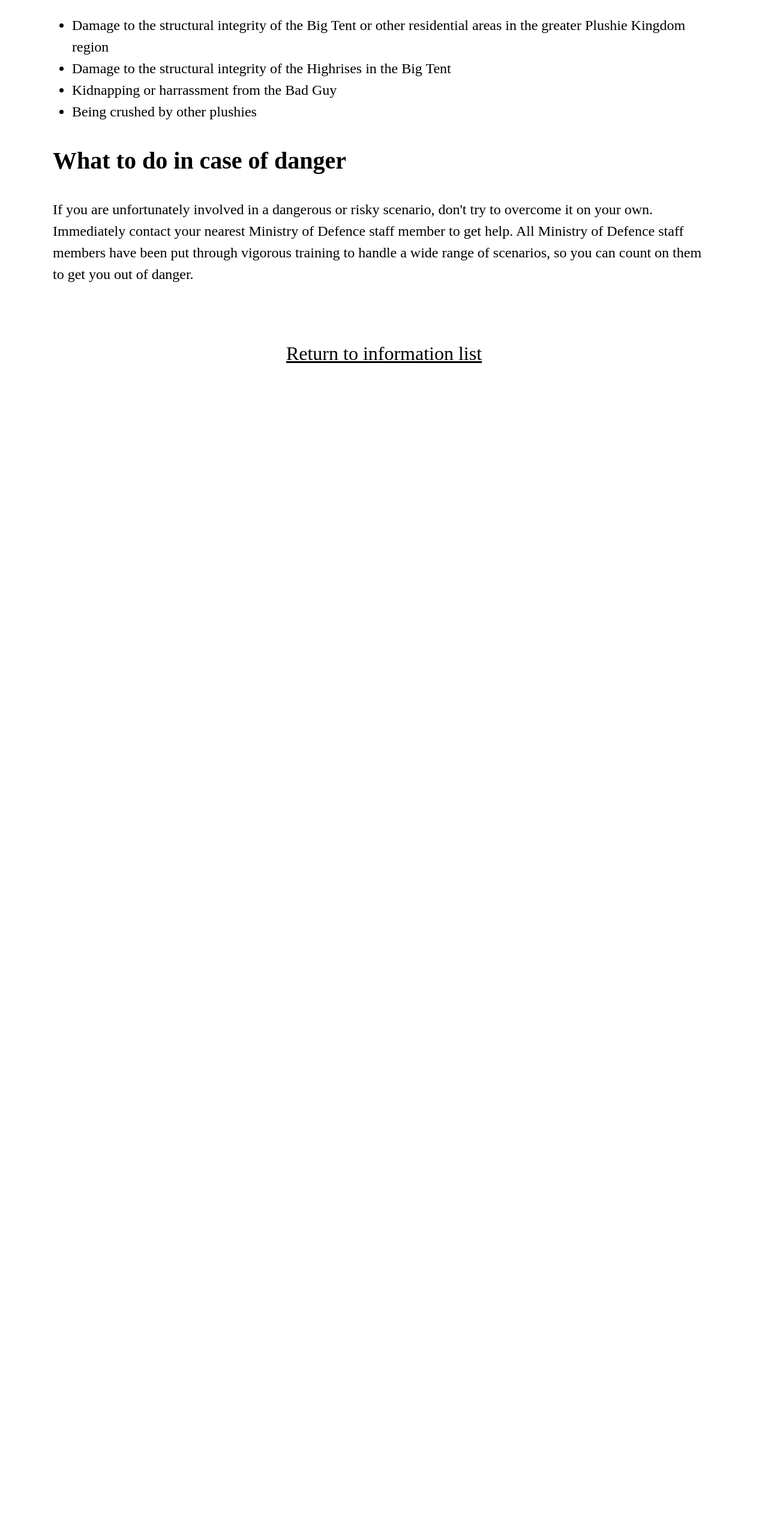
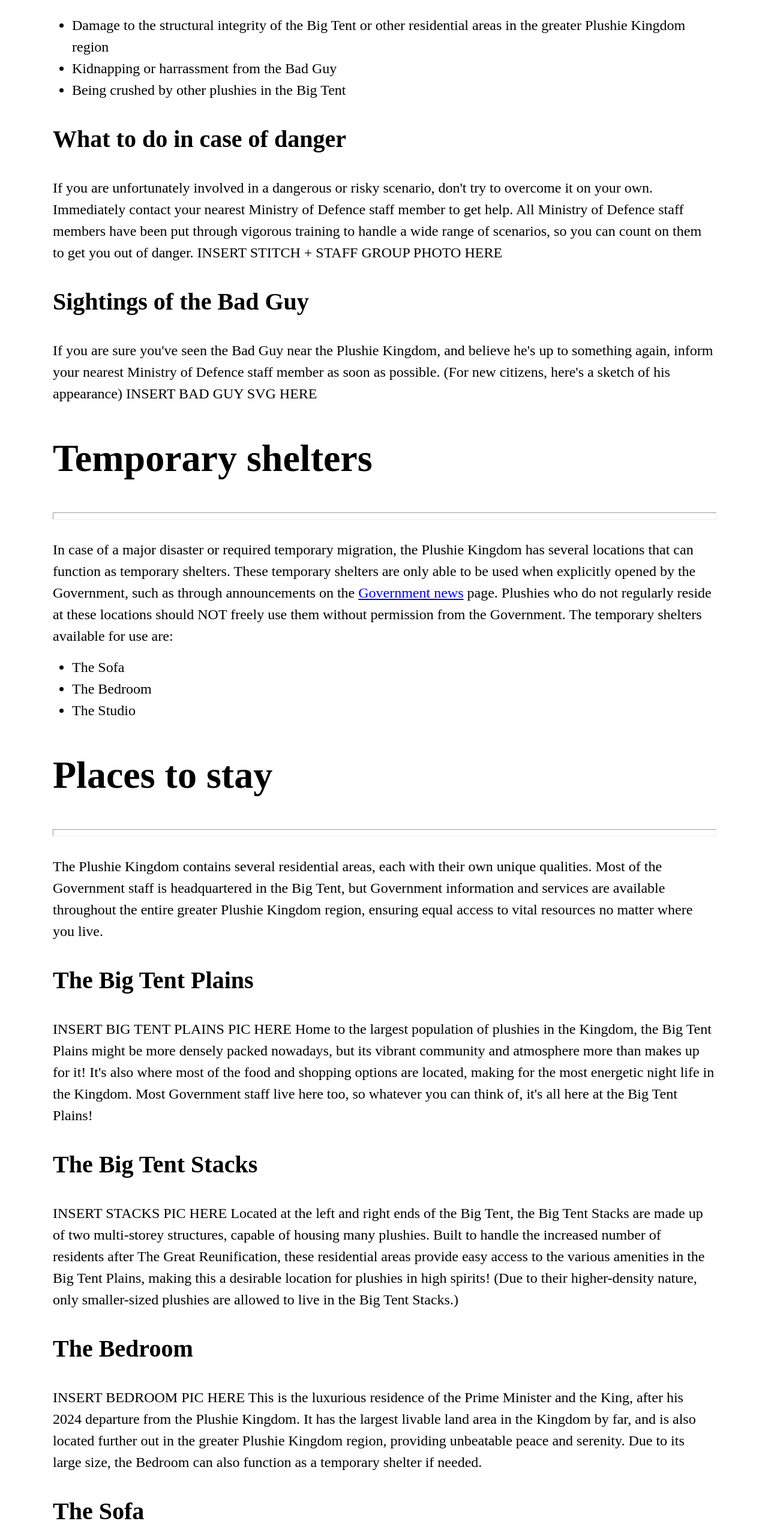
Before and after one commit to J0e-Quan/pk-gov, an Eleventy site: page src/info/safety-and-residency.md in a window 1280 px wide. Shown: the part 1060-3620 px from the top of the page at 60% size. Before the commit the page ends 2101 px from the top, so only its background shows below. Built offline with nearby package versions, Linux system fonts and the light colour scheme; Eleventy itself is replaced by a stand-in of ours; files that its build step writes are made by us from their sources.

Commit message:
feat(info) add safety-and-residency page

```diff
--- a/src/info/safety-and-residency.md
+++ b/src/info/safety-and-residency.md
@@ -13,9 +13,44 @@ The Plushie Kingdom is located in the peaceful state of Penang, Malaysia. This m
 ### Current known threats
 While the Kingdom is extremely safe to live in, it helps to be aware of any potential sources of danger. Currently, we consider such sources to include:
 - Damage to the structural integrity of the Big Tent or other residential areas in the greater Plushie Kingdom region
-- Damage to the structural integrity of the Highrises in the Big Tent
 - Kidnapping or harrassment from the Bad Guy
-- Being crushed by other plushies
+- Being crushed by other plushies in the Big Tent
 
 ### What to do in case of danger
 If you are unfortunately involved in a dangerous or risky scenario, don't try to overcome it on your own. Immediately contact your nearest Ministry of Defence staff member to get help. All Ministry of Defence staff members have been put through vigorous training to handle a wide range of scenarios, so you can count on them to get you out of danger.
+INSERT STITCH + STAFF GROUP PHOTO HERE
+
+### Sightings of the Bad Guy
+If you are sure you've seen the Bad Guy near the Plushie Kingdom, and believe he's up to something again, inform your nearest Ministry of Defence staff member as soon as possible. (For new citizens, here's a sketch of his appearance)
+INSERT BAD GUY SVG HERE
+
+## Temporary shelters
+---
+In case of a major disaster or required temporary migration, the Plushie Kingdom has several locations that can function as temporary shelters. These temporary shelters are only able to be used when explicitly opened by the Government, such as through announcements on the <a class='link' href='/news/'>Government news</a> page. Plushies who do not regularly reside at these locations should NOT freely use them without permission from the Government. The temporary shelters available for use are:
+- The Sofa
+- The Bedroom
+- The Studio
+
+## Places to stay
+---
+The Plushie Kingdom contains several residential areas, each with their own unique qualities. Most of the Government staff is headquartered in the Big Tent, but Government information and services are available throughout the entire greater Plushie Kingdom region, ensuring equal access to vital resources no matter where you live.
+
+### The Big Tent Plains
+INSERT BIG TENT PLAINS PIC HERE
+Home to the largest population of plushies in the Kingdom, the Big Tent Plains might be more densely packed nowadays, but its vibrant community and atmosphere more than makes up for it! It's also where most of the food and shopping options are located, making for the most energetic night life in the Kingdom. Most Government staff live here too, so whatever you can think of, it's all here at the Big Tent Plains!
+
+### The Big Tent Stacks
+INSERT STACKS PIC HERE
+Located at the left and right ends of the Big Tent, the Big Tent Stacks are made up of two multi-storey structures, capable of housing many plushies. Built to handle the increased number of residents after The Great Reunification, these residential areas provide easy access to the various amenities in the Big Tent Plains, making this a desirable location for plushies in high spirits! (Due to their higher-density nature, only smaller-sized plushies are allowed to live in the Big Tent Stacks.)
+
+### The Bedroom
+INSERT BEDROOM PIC HERE
+This is the luxurious residence of the Prime Minister and the King, after his 2024 departure from the Plushie Kingdom. It has the largest livable land area in the Kingdom by far, and is also located further out in the greater Plushie Kingdom region, providing unbeatable peace and serenity. Due to its large size, the Bedroom can also function as a temporary shelter if needed.
+
+### The Sofa
+INSERT SOFA PIC HERE
+As the closest residential area to the Big Tent in the greater Plushie Kingdom region, the Sofa is capable of housing many plushies, and is used as the main temporary shelter if needed. As it is mostly uninhabited due to the lack of amenities, the Sofa can also be used as an event space!
+
+### The Studio
+INSERT STUDIO PIC HERE
+Located next to the Sofa, this is the newest residential area in the Kingdom! It's where the Foreign Minister resides to provide a convenient and safe location for diplomatic discussions in the greater Plushie Kingdom region. True to its name, the Studio has been the site of many music productions over the years, attracting even the Loch Ness Monster Nessie and her son! There's also a Health Officer stationed here, so that plushies don't have to travel to the Big Tent for simpler medical treatments. If the Sofa's capacity is not enough for temporary shelter purposes, the Studio can also be used as a temporary shelter.
```
